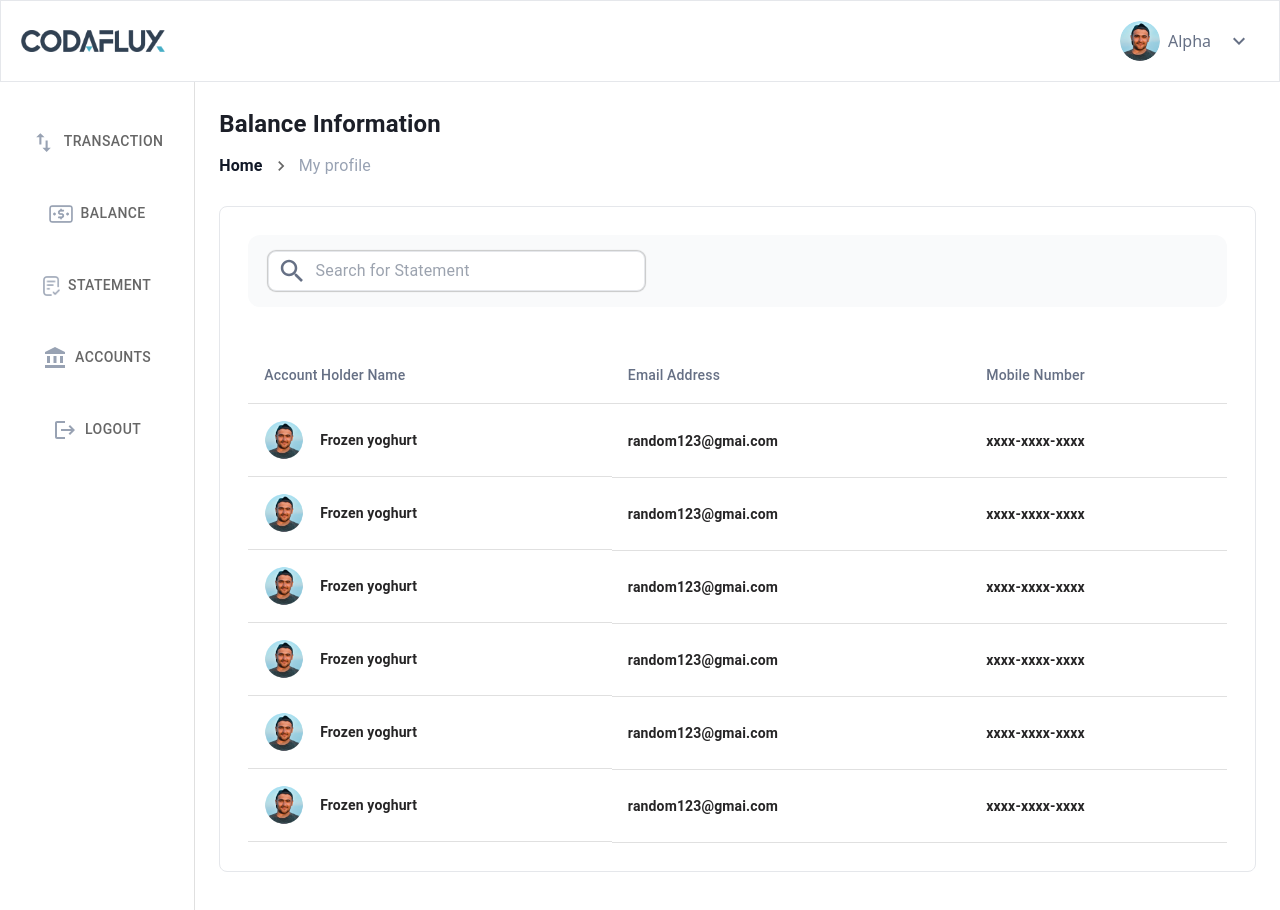
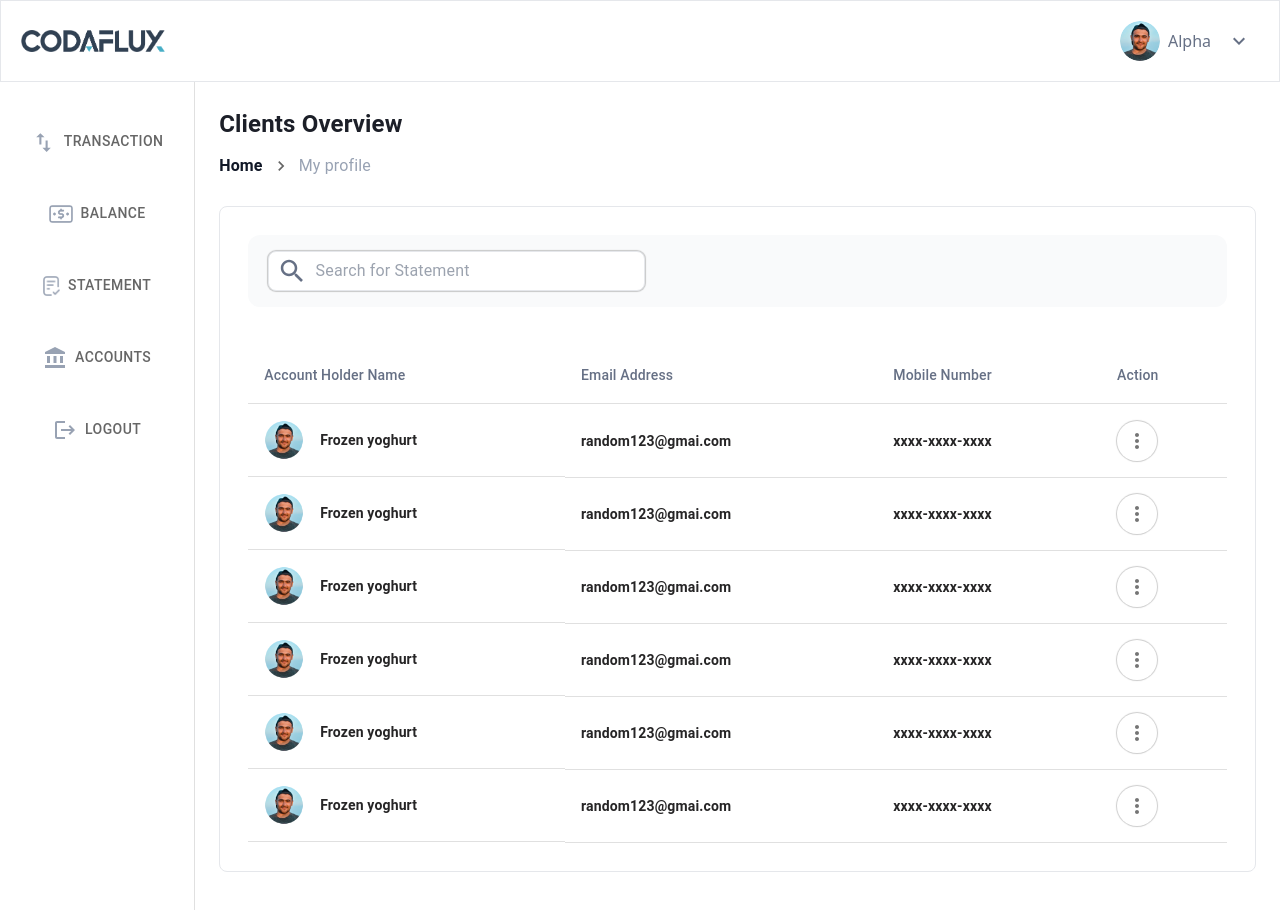
Before and after one commit to sameershahid1/codaflux, a React (Create React App) app: page /dashboard in a window 1280 px wide. Shown: the top 910 px of the page. Built offline with nearby package versions, Linux system fonts and the light colour scheme.

Commit message:
updated profilelist page

```diff
--- a/src/component/bankdetail/index.js
+++ b/src/component/bankdetail/index.js
@@ -54,7 +54,7 @@ const BankDetail = ({ handleValue }) => {
     return (
         <div className="flex flex-col justify-center gap-3 w-[81vw] dashboard-width">
             <h1 className="text-[24px] font-semibold text-[#1C1F28]">
-                Balance Information
+                Balance Statement Details
             </h1>
             <Breadcrumbs
                 separator={<NavigateNextIcon fontSize="small" />}
--- a/src/component/profile/index.js
+++ b/src/component/profile/index.js
@@ -27,7 +27,7 @@ const Profile = ({ handleValue }) => {
     return (
         <div className="flex flex-col justify-center gap-3 w-[81vw] dashboard-width ">
             <h1 className="text-[24px] font-semibold text-[#1C1F28]">
-                Balance Information
+                Profile Detail
             </h1>
             <Breadcrumbs
                 separator={<NavigateNextIcon fontSize="small" />}
--- a/src/component/profilelist/index.js
+++ b/src/component/profilelist/index.js
@@ -7,6 +7,10 @@ import TableCell from "@mui/material/TableCell";
 import TableContainer from "@mui/material/TableContainer";
 import TableHead from "@mui/material/TableHead";
 import TableRow from "@mui/material/TableRow";
+import Menu from "@mui/material/Menu";
+import MenuItem from "@mui/material/MenuItem";
+import MoreVertIcon from "@mui/icons-material/MoreVert";
+import IconButton from "@mui/material/IconButton";
 
 import NavigateNextIcon from "@mui/icons-material/NavigateNext";
 import SearchIcon from "@mui/icons-material/Search";
@@ -28,7 +32,8 @@ let oldData = [
 ];
 
 const pageSize = 7;
-
+const options = ["View"];
+const ITEM_HEIGHT = 48;
 
 const ProfileList = ({ handleValue }) => {
     const breadcrumbs = [
@@ -49,11 +54,26 @@ const ProfileList = ({ handleValue }) => {
         oldData: [...oldData],
     });
 
+    const handleView = () => {
+        handleValue(7)
+    }
+
+    const [anchorEl, setAnchorEl] = useState(null);
+    const open = Boolean(anchorEl);
+
+    const handleClick = (event) => {
+        setAnchorEl(event.currentTarget);
+    };
+
+    const handleClose = () => {
+        setAnchorEl(null);
+    };
+
 
     return (
         <div className="flex flex-col justify-center gap-3 w-[81vw] dashboard-width">
             <h1 className="text-[24px] font-semibold text-[#1C1F28]">
-                Balance Information
+                Clients Overview
             </h1>
             <Breadcrumbs
                 separator={<NavigateNextIcon fontSize="small" />}
@@ -89,20 +109,59 @@ const ProfileList = ({ handleValue }) => {
                                 <TableCell key={5} sx={{ color: "#667085" }}>
                                     Mobile Number
                                 </TableCell>
+                                <TableCell key={6} sx={{ color: "#667085" }}>
+                                    Action
+                                </TableCell>
                             </TableRow>
                         </TableHead>
                         <TableBody>
                             {pagination.data.map((row) => (
                                 <TableRow sx={{ cursor: 'pointer' }}
-                                    onClick={() => {
-                                        handleValue(7)
-                                    }} key={row.id}>
+                                    key={row.id}>
                                     <TableCell sx={{ display: 'flex', alignItems: 'center', gap: '1rem' }} component="th" scope="row">
                                         <img className='w-10' src={ProfileImg} alt='prifile-img' />
                                         <span className='text-[#262526] font-semibold'>{row.name}</span>
                                     </TableCell>
                                     <TableCell><span className='text-[#262526] font-semibold'>{row.email}</span></TableCell>
                                     <TableCell><span className='text-[#262526] font-semibold'>{row.phone}</span></TableCell>
+                                    <TableCell key={row.id}>
+                                        <IconButton
+                                            aria-label="more"
+                                            id="long-button"
+                                            aria-controls={open ? "long-menu" : undefined}
+                                            aria-expanded={open ? "true" : undefined}
+                                            aria-haspopup="true"
+                                            onClick={handleClick}
+                                            sx={{
+                                                boxShadow: "0 0 1px 1px rgba(0,0,0,0.2)",
+                                            }}
+                                        >
+                                            <MoreVertIcon />
+                                        </IconButton>
+                                        <Menu
+                                            id="long-menu"
+                                            MenuListProps={{
+                                                "aria-labelledby": "long-button",
+                                            }}
+                                            anchorEl={anchorEl}
+                                            open={open}
+                                            onClose={handleClose}
+                                            PaperProps={{
+                                                style: {
+                                                    maxHeight: ITEM_HEIGHT * 4.5,
+                                                    width: "20ch",
+                                                    boxShadow: "1px 1px 2px 1px rgba(0,0,0,0.11)",
+                                                },
+                                            }}
+                                        >
+                                            <MenuItem
+                                                key={options[0]}
+                                                onClick={handleView}
+                                            >
+                                                {options[0]}
+                                            </MenuItem>
+                                        </Menu>
+                                    </TableCell>
                                 </TableRow>
                             ))}
                         </TableBody>
```
